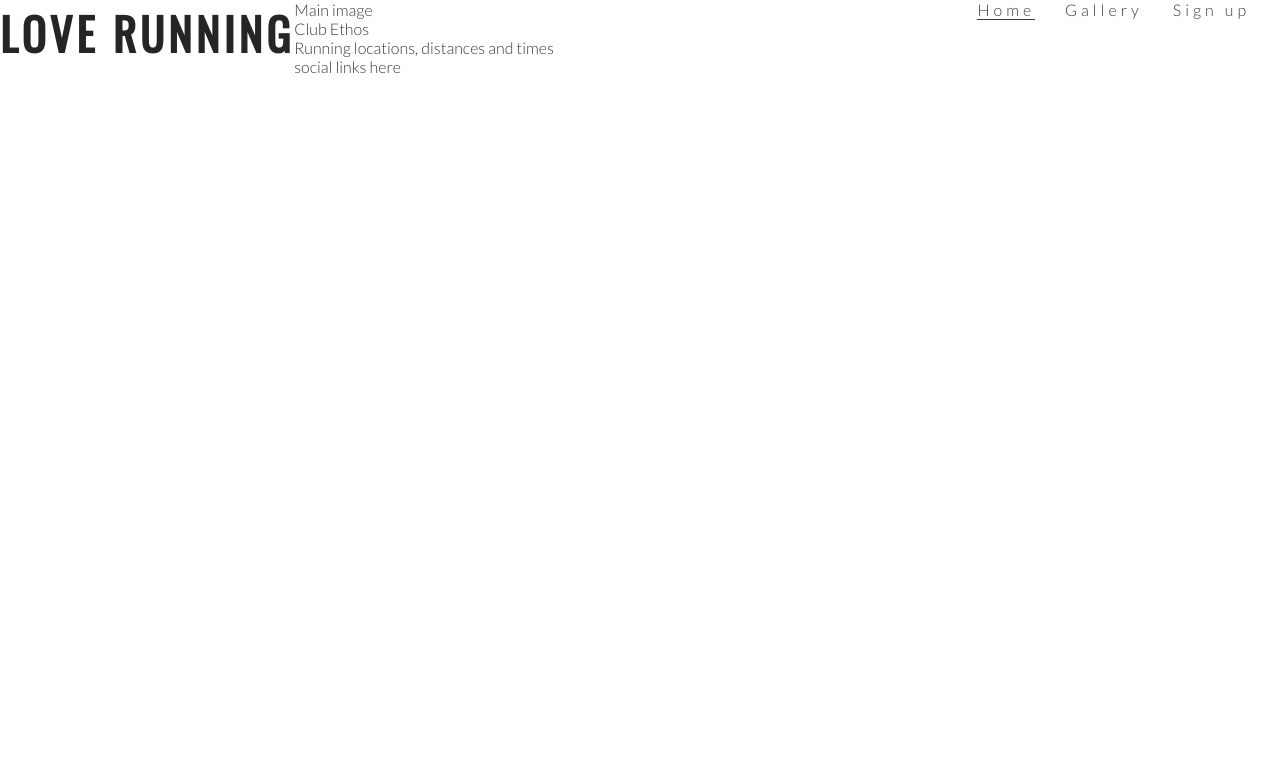
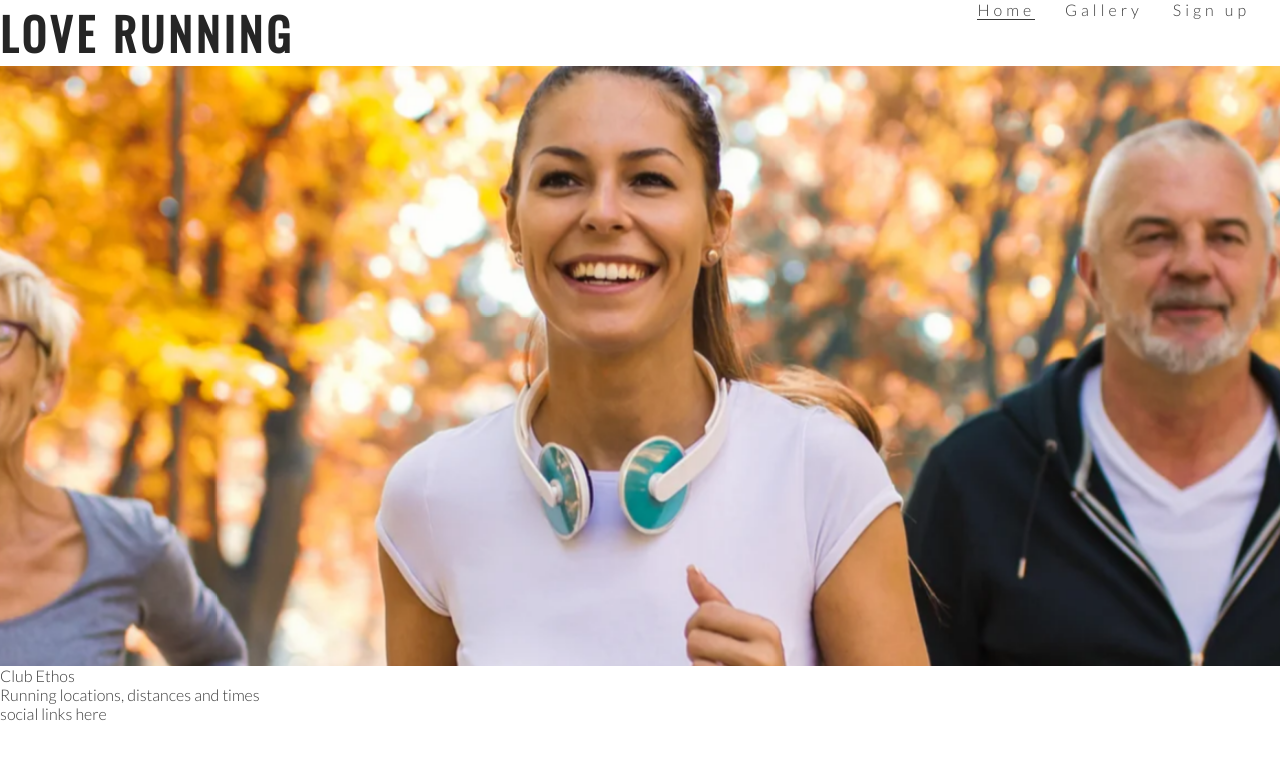
Before and after one commit to T1i2n3a4/love-running, a plain HTML site: page index.html in a window 1280 px wide. Drawn offline with nearby package versions, Linux system fonts and the light colour scheme.

Commit message:
Add hero image and animation for zoom

```diff
--- a/assets/css/style.css
+++ b/assets/css/style.css
@@ -54,3 +54,34 @@ line-height: 75px;
 .active {
     border-bottom: 1px solid #3a3a3a;
 }
+
+/* hero-image */
+
+#hero-outer {
+    height: 600px;
+    width: 100%;
+    overflow: hidden;
+}
+
+#hero-image {
+    height: 600px;
+    width: 100%;
+    background: url(../images/hero-image.webp) no-repeat center center;
+
+    /* animates zoom effect on loading page*/
+animation-name: hero-zoom;
+animation-duration: 5s;
+animation-fill-mode: forwards;
+}
+
+
+/*creates the level of zoom for hero image*/
+
+@keyframes hero-zoom {
+    from {
+        transform: scale(1);
+    }
+    to {
+        transform: scale(1.1);
+    }
+}
--- a/index.html
+++ b/index.html
@@ -32,8 +32,8 @@
 
         </nav>
     </header>
-    <section>
-        Main image
+    <section id="hero-outer">
+        <div id="hero-image"></div>>
     </section>
     <section>
         Club Ethos
```
Also changed, not shown: assets/images/hero-image.webp (added).
